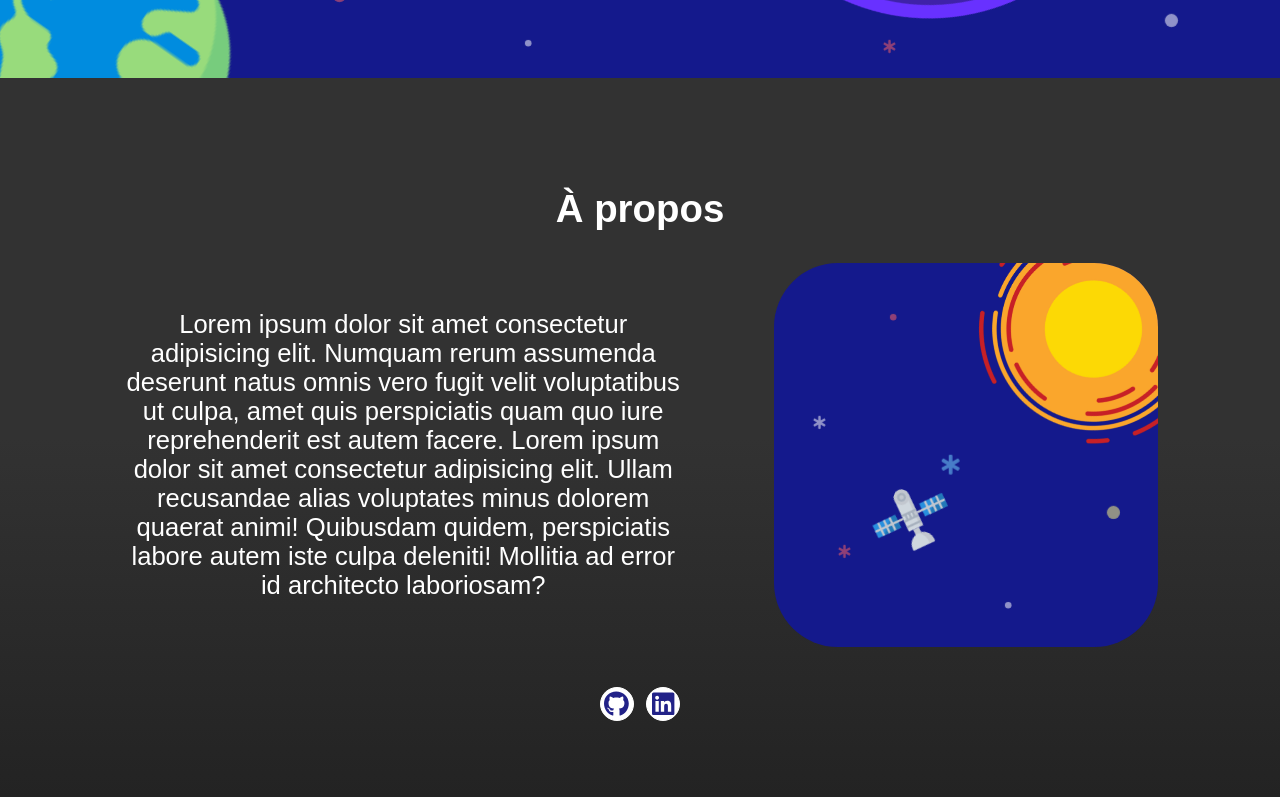
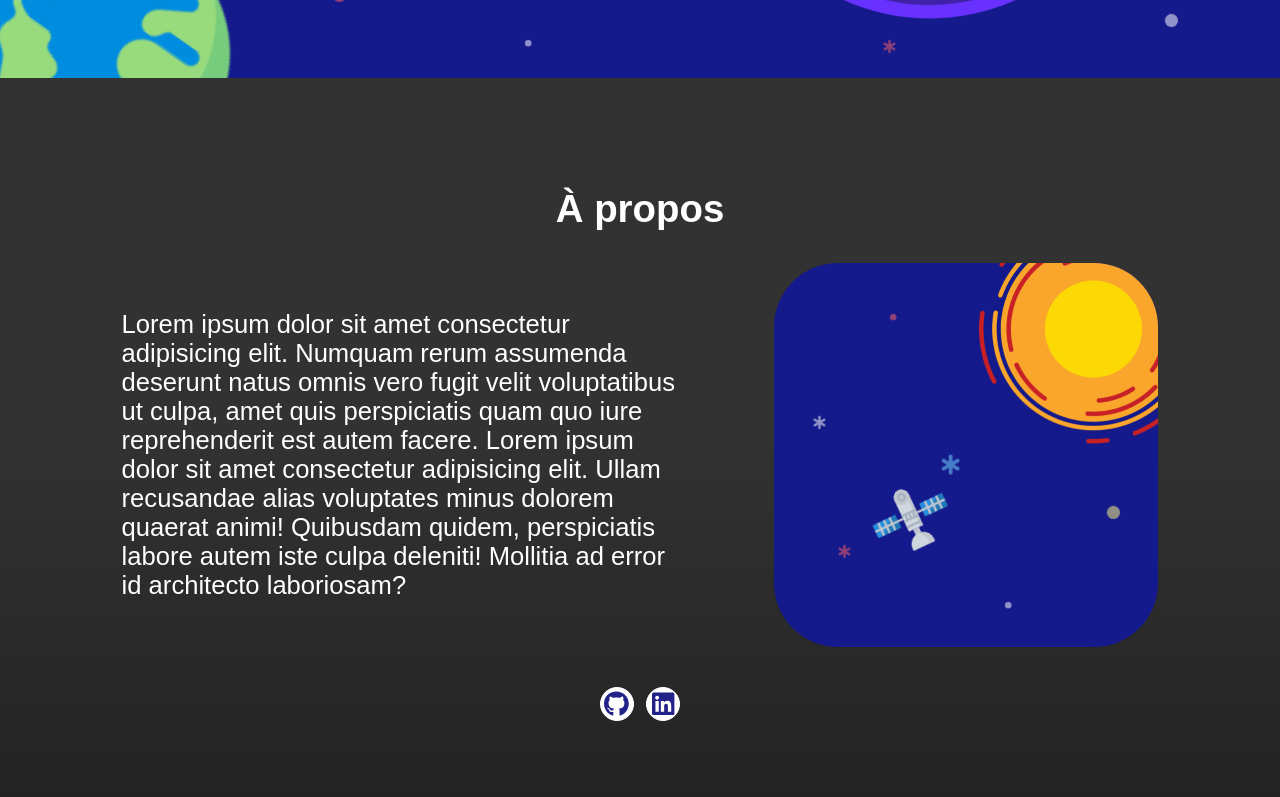
Before and after one commit to AeRyZe/dev_portfolio, a React (Create React App) app: page / in a window 1280 px wide. Shown: the part 536-1333 px from the top of the page. Built offline with nearby package versions, Linux system fonts and the light colour scheme; a web font is replaced by a local one.

Commit message:
fix(skill-card): p style fixed

```diff
--- a/src/components/skill-card/skill-card.css
+++ b/src/components/skill-card/skill-card.css
@@ -15,7 +15,7 @@
     margin-top: 2vw;
 }
 
-p {
+.card-container p {
     width: 80%;
     font-size: 1.5vw;
     color: white;
```
